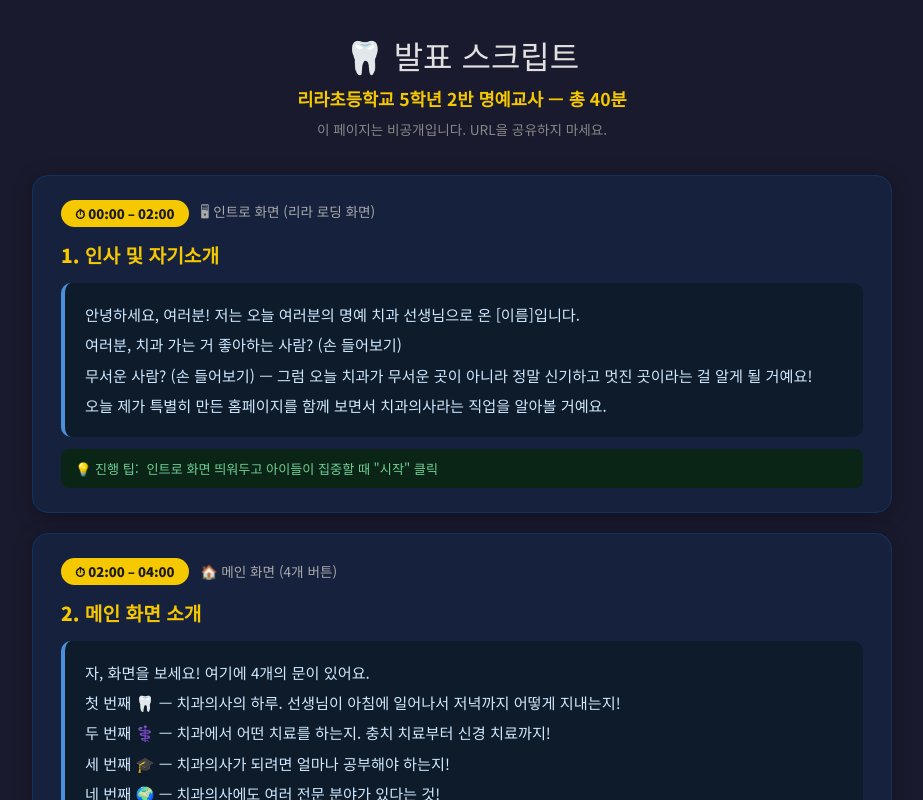
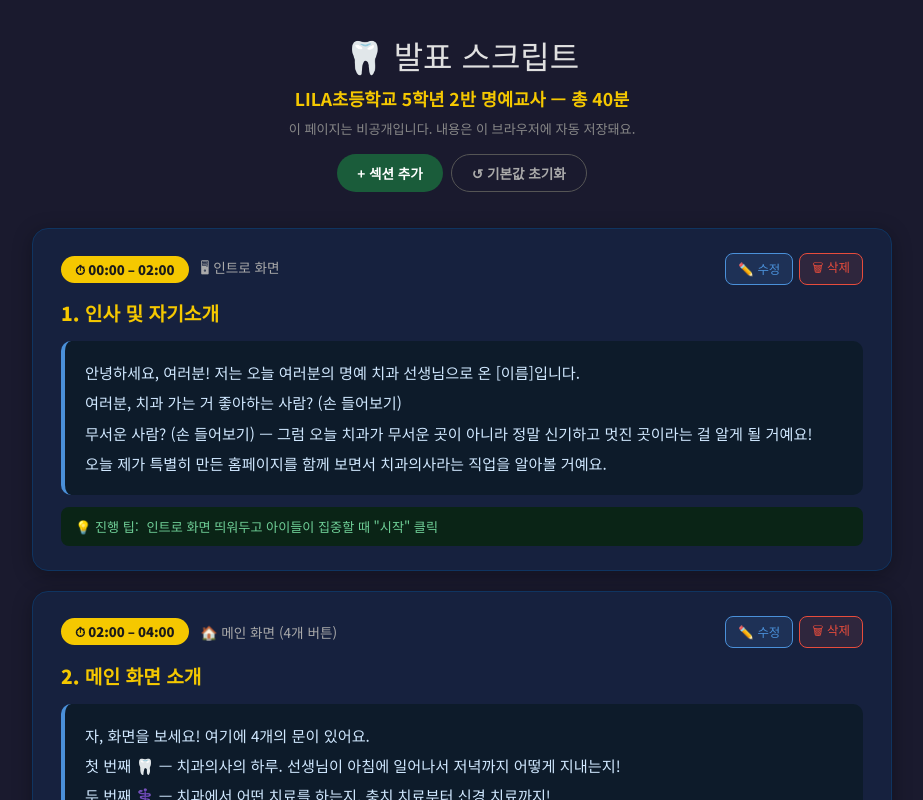
Before and after one commit to JoonhwanLim/Dentalteacher, a React (Vite) app: page /lira-presenter-only-2026 in a window 1280 px wide. Both pictures are taken after a click on the button "Enter →". Shown: the top 800 px of the page, without its empty margins (178-1101 px from the left). Built offline with nearby package versions, Linux system fonts and the light colour scheme.

Commit message:
presenter: 스크립트 편집/추가/삭제 기능 추가, LILA 표기 수정
Co-Authored-By: Claude Sonnet 4.6 <noreply@anthropic.com>

```diff
--- a/src/pages/PresenterScript.jsx
+++ b/src/pages/PresenterScript.jsx
@@ -1,218 +1,189 @@
-export default function PresenterScript() {
-  const sections = [
+import { useState, useEffect } from 'react'
+
+const DEFAULT_SECTIONS = [
   {
-      time: '00:00 – 02:00',
-      screen: '🖥 인트로 화면 (리라 로딩 화면)',
+    id: 1, time: '00:00 – 02:00', screen: '🖥 인트로 화면',
     title: '인사 및 자기소개',
-      script: `안녕하세요, 여러분! 저는 오늘 여러분의 명예 치과 선생님으로 온 [이름]입니다.
-여러분, 치과 가는 거 좋아하는 사람? (손 들어보기)
-무서운 사람? (손 들어보기) — 그럼 오늘 치과가 무서운 곳이 아니라 정말 신기하고 멋진 곳이라는 걸 알게 될 거예요!
-오늘 제가 특별히 만든 홈페이지를 함께 보면서 치과의사라는 직업을 알아볼 거예요.`,
+    script: `안녕하세요, 여러분! 저는 오늘 여러분의 명예 치과 선생님으로 온 [이름]입니다.\n여러분, 치과 가는 거 좋아하는 사람? (손 들어보기)\n무서운 사람? (손 들어보기) — 그럼 오늘 치과가 무서운 곳이 아니라 정말 신기하고 멋진 곳이라는 걸 알게 될 거예요!\n오늘 제가 특별히 만든 홈페이지를 함께 보면서 치과의사라는 직업을 알아볼 거예요.`,
     tip: '인트로 화면 띄워두고 아이들이 집중할 때 "시작" 클릭'
   },
   {
-      time: '02:00 – 04:00',
-      screen: '🏠 메인 화면 (4개 버튼)',
+    id: 2, time: '02:00 – 04:00', screen: '🏠 메인 화면 (4개 버튼)',
     title: '메인 화면 소개',
-      script: `자, 화면을 보세요! 여기에 4개의 문이 있어요.
-첫 번째 🦷 — 치과의사의 하루. 선생님이 아침에 일어나서 저녁까지 어떻게 지내는지!
-두 번째 ⚕️ — 치과에서 어떤 치료를 하는지. 충치 치료부터 신경 치료까지!
-세 번째 🎓 — 치과의사가 되려면 얼마나 공부해야 하는지!
-네 번째 🌍 — 치과의사에도 여러 전문 분야가 있다는 것!
-그리고 오른쪽 위에는 주니어 커리어넷 버튼이 있는데, 이건 나중에 소개할게요!
-자, 첫 번째 문부터 열어볼까요?`,
+    script: `자, 화면을 보세요! 여기에 4개의 문이 있어요.\n첫 번째 🦷 — 치과의사의 하루. 선생님이 아침에 일어나서 저녁까지 어떻게 지내는지!\n두 번째 ⚕️ — 치과에서 어떤 치료를 하는지. 충치 치료부터 신경 치료까지!\n세 번째 🎓 — 치과의사가 되려면 얼마나 공부해야 하는지!\n네 번째 🌍 — 치과의사에도 여러 전문 분야가 있다는 것!\n자, 첫 번째 문부터 열어볼까요?`,
     tip: '각 버튼을 마우스로 가리키며 설명. hover 효과 보여주기'
   },
   {
-      time: '04:00 – 10:00',
-      screen: '🦷 치과의사의 하루',
+    id: 3, time: '04:00 – 10:00', screen: '🦷 치과의사의 하루',
     title: '치과의사의 하루 (6분)',
-      script: `치과의사 선생님은 아침 8시 30분에 출근해요. 출근하자마자 뭘 할까요?
-오늘 만날 환자 차트를 미리 확인해요. 이 환자는 충치가 몇 개, 저 환자는 교정 조정... 철저하게 준비하죠.
-
-(09:00 진료실 준비) 도구 소독! 치과 도구는 매번 고압 증기로 소독해요. 여러분 다음 환자와 같은 도구를 쓰면 안 되잖아요?
-
-(09:30 오전 진료) 하루에 20~30명 환자를 봐요! 집중력이 엄청 중요한 직업이에요.
-
-(11:00 어린이 환자) 여러분처럼 무서워하는 어린이도 많아요. 치과의사 선생님은 달래고 또 달래면서 용기를 줘요. 스티커도 주고요!
-
-(12:30 점심) 치과의사도 밥 먹고 제일 먼저 양치질! 솔선수범이죠.
-
-(19:00 퇴근 후) 집에 가서도 공부를 해요. 의학은 매일 발전하거든요. 평생 공부하는 직업이에요!
-
-→ 화살표 키로 타임라인 넘기며 설명`,
-      tip: '← → 키보드로 타임라인 이동. 이미지에 마우스 올리면 거울 이펙트 보여주기!'
+    script: `치과의사 선생님은 아침 8시 30분에 출근해요. 출근하자마자 뭘 할까요?\n오늘 만날 환자 차트를 미리 확인해요. 철저하게 준비하죠.\n\n하루에 20~30명 환자를 봐요! 집중력이 엄청 중요한 직업이에요.\n\n여러분처럼 무서워하는 어린이도 많아요. 치과의사 선생님은 달래고 또 달래면서 용기를 줘요.\n\n집에 가서도 공부를 해요. 의학은 매일 발전하거든요. 평생 공부하는 직업이에요!`,
+    tip: '← → 키보드로 타임라인 이동. 이미지에 마우스 올리면 거울 이펙트!'
   },
   {
-      time: '10:00 – 17:00',
-      screen: '⚕️ 치과에서 어떤 치료를?',
+    id: 4, time: '10:00 – 17:00', screen: '⚕️ 치과에서 어떤 치료를?',
     title: '치료 종류 (7분)',
-      script: `자, 두 번째 문! 치과에서는 어떤 치료를 할까요?
-여기 6가지 치료가 있어요. 하나씩 클릭해볼게요.
-
-🦷 충치 치료 — 여러분 중에 충치 치료 받아본 사람? (손 들기)
-나쁜 세균이 과자 당분을 먹고 산을 뿜어서 이빨을 녹여요. 드릴로 썩은 부분 갈아내고 레진으로 채워요.
-파란 빛으로 20초만에 굳혀요! 신기하죠?
-
-🔬 스케일링 — 아무리 양치를 잘 해도 치석이 쌓여요. 초음파로 제거!
-
-😁 교정 치료 — 삐뚤빼뚤한 이를 가지런하게! 초등학생 때가 교정 최적기예요.
-
-👑 보철 치료 — 빠진 이 자리에 인공 치아! 임플란트도 여기에 속해요.
-
-🏥 신경 치료 — 충치를 오래 놔두면 신경까지 감염돼요. 이걸 살리는 마지막 방법!
-
-💉 발치 — 도저히 살릴 수 없을 때 뽑는 거예요. 사랑니도 여기!
-
-▶ 치아정보 버튼도 눌러보기 — 재미있는 치아 사실들!`,
+    script: `치과에서는 어떤 치료를 할까요? 6가지 치료가 있어요.\n\n🦷 충치 치료 — 나쁜 세균이 이빨을 녹여요. 드릴로 갈아내고 레진으로 채워요.\n🔬 스케일링 — 초음파로 치석 제거!\n😁 교정 치료 — 삐뚤빼뚤한 이를 가지런하게! 초등학생 때가 최적기예요.\n👑 보철 치료 — 빠진 이 자리에 인공 치아!\n🏥 신경 치료 — 충치를 오래 놔두면 신경까지 감염돼요.\n💉 발치 — 도저히 살릴 수 없을 때 뽑는 거예요.`,
     tip: '각 버블 클릭해서 팝업 보여주기. 치아정보 탭도 클릭!'
   },
   {
-      time: '17:00 – 22:00',
-      screen: '🎓 치과의사가 되는 법',
+    id: 5, time: '17:00 – 22:00', screen: '🎓 치과의사가 되는 법',
     title: '치과의사 되는 법 (5분)',
-      script: `치과의사가 되고 싶다면 얼마나 공부해야 할까요?
-
-초등학교 6년 → 중학교 3년 → 고등학교 3년 → 치과대학 6년!
-그리고 국가면허시험에 합격해야 해요. 인턴·레지던트까지 하면 최대 4년 더!
-
-여러분 지금 5학년이죠? 치과대학은 지금부터 약 8~9년 후예요.
-그러니까 지금부터 수학, 과학, 생물에 관심을 가지면 좋아요!
-
-치과대학은 전국에 11개밖에 없어요. 경쟁이 치열하지만, 그만큼 멋진 직업이에요.`,
+    script: `치과의사가 되고 싶다면 얼마나 공부해야 할까요?\n\n초등학교 6년 → 중학교 3년 → 고등학교 3년 → 치과대학 6년!\n그리고 국가면허시험에 합격해야 해요.\n\n여러분 지금 5학년이죠? 치과대학은 지금부터 약 8~9년 후예요.\n지금부터 수학, 과학, 생물에 관심을 가지면 좋아요!`,
     tip: '타임라인 화살표로 단계별로 넘기며 설명'
   },
   {
-      time: '22:00 – 27:00',
-      screen: '🌍 치과의사의 여러 얼굴',
+    id: 6, time: '22:00 – 27:00', screen: '🌍 치과의사의 여러 얼굴',
     title: '치과 전문 분야 (5분)',
-      script: `치과의사가 다 같은 일을 하는 게 아니에요! 전문 분야가 무려 8가지나 있어요.
-
-교정과 — 이 고르는 선생님
-구강악안면외과 — 사랑니·임플란트 수술하는 선생님
-치주과 — 잇몸 전문
-소아치과 — 어린이 전문! 여러분 담당이에요
-보철과 — 인공 치아 만드는 선생님
-치과마취과 — 아프지 않게 해주는 선생님
-보존과 — 충치·신경 치료로 치아를 최대한 살리는 선생님
-구강내과 — 턱관절 통증, 이갈이, 코골이 전문!
-
-여러분 중에 어떤 전문의가 되고 싶은 사람 있나요?`,
+    script: `치과의사가 다 같은 일을 하는 게 아니에요! 전문 분야가 8가지나 있어요.\n\n교정과 / 구강악안면외과 / 치주과 / 소아치과\n보철과 / 치과마취과 / 보존과 / 구강내과\n\n여러분 중에 어떤 전문의가 되고 싶은 사람 있나요?`,
     tip: '각 이미지 클릭하면 설명 팝업이 나와요'
   },
   {
-      time: '27:00 – 30:00',
-      screen: '🌐 주니어 커리어넷 (메인 화면)',
+    id: 7, time: '27:00 – 30:00', screen: '🌐 주니어 커리어넷',
     title: '적성검사 안내 (3분)',
-      script: `자, 이제 메인 화면 오른쪽 위에 있는 "주니어 커리어넷" 버튼을 눌러볼게요!
-
-이 사이트는 교육부에서 만든 진로 탐색 사이트예요.
-여기서 "직업흥미탐색" 이나 "직업적성검사"를 해볼 수 있어요.
-
-내가 어떤 걸 좋아하는지, 어떤 직업이 나한테 맞는지 알 수 있어요.
-치과의사 말고도 다양한 직업을 탐색할 수 있답니다.
-
-집에 가서 꼭 한번 해보세요! 부모님과 같이 해도 재밌어요.`,
+    script: `메인 화면 오른쪽 위에 있는 "주니어 커리어넷" 버튼을 눌러볼게요!\n\n이 사이트는 교육부에서 만든 진로 탐색 사이트예요.\n내가 어떤 걸 좋아하는지, 어떤 직업이 나한테 맞는지 알 수 있어요.\n집에 가서 꼭 한번 해보세요!`,
     tip: '실제로 버튼 클릭해서 새 탭으로 사이트 열어 보여주기'
   },
   {
-      time: '30:00 – 38:00',
-      screen: '📝 학생 참여 화면 (퀴즈 & 게임)',
-      title: '퀴즈 & 게임 집에서 하는 방법 (8분)',
-      script: `자, 오늘 배운 내용을 퀴즈로 확인해볼 수 있어요!
-메인 화면 오른쪽 위 노란색 버튼 "학생 참여" 를 클릭하세요.
-
-【집에서 하는 방법】
-① 이 홈페이지 주소를 기억하거나 QR코드를 찍어요 (주소 보여주기)
-② "학생 참여" 버튼 → 내 이름 찾기
-③ 이름 클릭 → "맞아요! 시작하기" → 퀴즈 10문제 풀기
-④ 퀴즈를 다 풀면 수료증이 나와요! 화면 캡처해서 선생님께 보내주세요.
-⑤ 퀴즈를 마치면 댓글 게시판과 충치 게임도 할 수 있어요!
-
-【충치 게임】
-충치가 이빨에 나타나면 클릭해서 없애는 게임이에요.
-황금 충치는 500점! 30초 안에 최고 점수 도전!
-명예의 전당에 이름을 올려봐요 🏆
-
-주의! 반드시 본인 이름으로만 접속해야 해요. 다른 친구 이름으로 하면 안 돼요!`,
+    id: 8, time: '30:00 – 38:00', screen: '📝 퀴즈 & 게임',
+    title: '퀴즈 & 게임 소개 (8분)',
+    script: `오늘 배운 내용을 퀴즈로 확인해볼 수 있어요!\n메인 화면 노란색 "학생 참여" 버튼을 클릭하세요.\n\n① 홈페이지 주소 접속\n② 내 이름 찾기\n③ 퀴즈 10문제 풀기\n④ 수료증 캡처 → 선생님께 보내기!\n⑤ 댓글 게시판 + 충치 게임 참여!\n\n⚠️ 반드시 본인 이름으로만 접속!`,
     tip: '실제로 이름 클릭해서 퀴즈 화면 보여주기. 게임도 시연!'
   },
   {
-      time: '38:00 – 40:00',
-      screen: '🏠 메인 화면',
+    id: 9, time: '38:00 – 40:00', screen: '🏠 메인 화면',
     title: '마무리 (2분)',
-      script: `오늘 치과의사라는 직업, 어떠셨나요?
-
-무서운 곳이 아니라 여러분의 이빨을 지켜주는 멋진 선생님들이 일하는 곳이에요.
-여러분 중에 미래의 치과의사가 있을지도 몰라요!
-
-숙제! 집에서 꼭 세 가지 해오세요:
-✅ 1. 퀴즈 풀고 수료증 받기
-✅ 2. 충치 게임 도전하기
-✅ 3. 주니어 커리어넷 적성검사 해보기
-
-오늘 잘 들어줘서 고마워요! 질문 있는 사람?`,
-      tip: '질문 2~3개 받고 마무리. 시간 남으면 게임 시연 추가!'
+    script: `오늘 치과의사라는 직업, 어떠셨나요?\n\n숙제! 집에서 꼭 세 가지 해오세요:\n✅ 1. 퀴즈 풀고 수료증 받기\n✅ 2. 충치 게임 도전하기\n✅ 3. 주니어 커리어넷 적성검사 해보기\n\n오늘 잘 들어줘서 고마워요! 질문 있는 사람?`,
+    tip: '질문 2~3개 받고 마무리'
   },
 ]
+
+const STORAGE_KEY = 'lila_presenter_script_v1'
+
+function load() {
+  try {
+    const raw = localStorage.getItem(STORAGE_KEY)
+    return raw ? JSON.parse(raw) : DEFAULT_SECTIONS
+  } catch { return DEFAULT_SECTIONS }
+}
+
+function save(sections) {
+  localStorage.setItem(STORAGE_KEY, JSON.stringify(sections))
+}
+
+export default function PresenterScript() {
+  const [sections, setSections] = useState(load)
+  const [editing, setEditing] = useState(null) // id of section being edited
+  const [draft, setDraft] = useState({})
+
+  function startEdit(s) {
+    setEditing(s.id)
+    setDraft({ time: s.time, screen: s.screen, title: s.title, script: s.script, tip: s.tip })
+  }
+
+  function commitEdit() {
+    const updated = sections.map(s => s.id === editing ? { ...s, ...draft } : s)
+    setSections(updated)
+    save(updated)
+    setEditing(null)
+  }
+
+  function deleteSection(id) {
+    if (!window.confirm('이 섹션을 삭제할까요?')) return
+    const updated = sections.filter(s => s.id !== id)
+    setSections(updated)
+    save(updated)
+  }
+
+  function addSection() {
+    const newId = Date.now()
+    const updated = [...sections, { id: newId, time: '', screen: '', title: '새 섹션', script: '', tip: '' }]
+    setSections(updated)
+    save(updated)
+    startEdit({ id: newId, time: '', screen: '', title: '새 섹션', script: '', tip: '' })
+  }
+
+  function resetAll() {
+    if (!window.confirm('기본값으로 초기화할까요? 작성한 내용이 모두 사라져요.')) return
+    setSections(DEFAULT_SECTIONS)
+    save(DEFAULT_SECTIONS)
+  }
+
+  const inputStyle = {
+    width: '100%', background: '#0D1B2A', border: '1px solid #4A90D9',
+    borderRadius: 8, padding: '8px 12px', color: '#D0E8FF',
+    fontFamily: "'Noto Sans KR', sans-serif", fontSize: '0.88rem',
+    boxSizing: 'border-box', marginBottom: 8,
+  }
 
   return (
     <div style={{ fontFamily: "'Noto Sans KR', sans-serif", background: '#1A1A2E', minHeight: '100vh', padding: '32px 24px', color: '#E0E0E0' }}>
       <div style={{ maxWidth: 860, margin: '0 auto' }}>
+
+        {/* 헤더 */}
         <div style={{ textAlign: 'center', marginBottom: 36 }}>
           <div style={{ fontSize: '2rem', marginBottom: 8 }}>🦷 발표 스크립트</div>
-          <div style={{ fontSize: '1.1rem', color: '#F5C800', fontWeight: 700 }}>리라초등학교 5학년 2반 명예교사 — 총 40분</div>
-          <div style={{ marginTop: 8, fontSize: '0.85rem', color: '#888' }}>이 페이지는 비공개입니다. URL을 공유하지 마세요.</div>
+          <div style={{ fontSize: '1.1rem', color: '#F5C800', fontWeight: 700 }}>LILA초등학교 5학년 2반 명예교사 — 총 40분</div>
+          <div style={{ marginTop: 8, fontSize: '0.82rem', color: '#888' }}>이 페이지는 비공개입니다. 내용은 이 브라우저에 자동 저장돼요.</div>
+          <div style={{ marginTop: 16, display: 'flex', gap: 8, justifyContent: 'center', flexWrap: 'wrap' }}>
+            <button onClick={addSection} style={{ background: '#1A5C3A', border: 'none', borderRadius: 50, padding: '8px 20px', color: 'white', fontFamily: 'inherit', fontWeight: 700, cursor: 'pointer', fontSize: '0.85rem' }}>+ 섹션 추가</button>
+            <button onClick={resetAll} style={{ background: 'none', border: '1px solid #555', borderRadius: 50, padding: '8px 20px', color: '#aaa', fontFamily: 'inherit', fontWeight: 700, cursor: 'pointer', fontSize: '0.85rem' }}>↺ 기본값 초기화</button>
+          </div>
         </div>
 
+        {/* 섹션 목록 */}
         {sections.map((s, i) => (
-          <div key={i} style={{
-            background: '#16213E', borderRadius: 16, padding: '24px 28px',
-            marginBottom: 20, border: '1px solid #0F3460',
-            boxShadow: '0 4px 20px rgba(0,0,0,0.3)',
-          }}>
+          <div key={s.id} style={{ background: '#16213E', borderRadius: 16, padding: '24px 28px', marginBottom: 20, border: editing === s.id ? '1.5px solid #4A90D9' : '1px solid #0F3460', boxShadow: '0 4px 20px rgba(0,0,0,0.3)' }}>
+
+            {editing === s.id ? (
+              /* ── 편집 모드 ── */
+              <div>
+                <div style={{ display: 'flex', gap: 8, marginBottom: 12 }}>
+                  <input value={draft.time} onChange={e => setDraft(d => ({ ...d, time: e.target.value }))} placeholder="시간 (예: 00:00 – 02:00)" style={{ ...inputStyle, flex: 1 }} />
+                  <input value={draft.screen} onChange={e => setDraft(d => ({ ...d, screen: e.target.value }))} placeholder="화면 (예: 🖥 인트로 화면)" style={{ ...inputStyle, flex: 2 }} />
+                </div>
+                <input value={draft.title} onChange={e => setDraft(d => ({ ...d, title: e.target.value }))} placeholder="섹션 제목" style={{ ...inputStyle, fontWeight: 700, fontSize: '1rem' }} />
+                <textarea value={draft.script} onChange={e => setDraft(d => ({ ...d, script: e.target.value }))} placeholder="발표 스크립트 내용..." rows={8} style={{ ...inputStyle, resize: 'vertical', lineHeight: 1.8 }} />
+                <textarea value={draft.tip} onChange={e => setDraft(d => ({ ...d, tip: e.target.value }))} placeholder="진행 팁..." rows={2} style={{ ...inputStyle, color: '#6FCF97', resize: 'vertical' }} />
+                <div style={{ display: 'flex', gap: 8, justifyContent: 'flex-end', marginTop: 4 }}>
+                  <button onClick={() => setEditing(null)} style={{ background: 'none', border: '1px solid #555', borderRadius: 50, padding: '7px 18px', color: '#aaa', fontFamily: 'inherit', cursor: 'pointer' }}>취소</button>
+                  <button onClick={commitEdit} style={{ background: '#4A90D9', border: 'none', borderRadius: 50, padding: '7px 22px', color: 'white', fontFamily: 'inherit', fontWeight: 700, cursor: 'pointer' }}>저장</button>
+                </div>
+              </div>
+            ) : (
+              /* ── 보기 모드 ── */
+              <div>
                 <div style={{ display: 'flex', alignItems: 'center', gap: 12, marginBottom: 14, flexWrap: 'wrap' }}>
-              <span style={{
-                background: '#F5C800', color: '#1A1A1A',
-                borderRadius: 50, padding: '4px 14px',
-                fontWeight: 900, fontSize: '0.82rem', whiteSpace: 'nowrap',
-              }}>⏱ {s.time}</span>
-              <span style={{ color: '#aaa', fontSize: '0.85rem' }}>{s.screen}</span>
+                  {s.time && <span style={{ background: '#F5C800', color: '#1A1A1A', borderRadius: 50, padding: '4px 14px', fontWeight: 900, fontSize: '0.82rem', whiteSpace: 'nowrap' }}>⏱ {s.time}</span>}
+                  {s.screen && <span style={{ color: '#aaa', fontSize: '0.85rem' }}>{s.screen}</span>}
+                  <div style={{ marginLeft: 'auto', display: 'flex', gap: 6 }}>
+                    <button onClick={() => startEdit(s)} style={{ background: 'rgba(74,144,217,0.15)', border: '1px solid #4A90D9', borderRadius: 8, padding: '4px 12px', color: '#4A90D9', fontFamily: 'inherit', fontSize: '0.78rem', cursor: 'pointer' }}>✏️ 수정</button>
+                    <button onClick={() => deleteSection(s.id)} style={{ background: 'rgba(231,76,60,0.12)', border: '1px solid #E74C3C', borderRadius: 8, padding: '4px 12px', color: '#E74C3C', fontFamily: 'inherit', fontSize: '0.78rem', cursor: 'pointer' }}>🗑 삭제</button>
                   </div>
-
-            <h2 style={{ fontSize: '1.2rem', fontWeight: 900, color: '#F5C800', marginBottom: 14 }}>
-              {i + 1}. {s.title}
-            </h2>
-
-            <div style={{
-              background: '#0D1B2A', borderRadius: 10, padding: '16px 20px',
-              fontSize: '0.95rem', lineHeight: 2, color: '#D0E8FF',
-              whiteSpace: 'pre-line', marginBottom: 12,
-              borderLeft: '4px solid #4A90D9',
-            }}>
+                </div>
+                <h2 style={{ fontSize: '1.2rem', fontWeight: 900, color: '#F5C800', marginBottom: 14 }}>{i + 1}. {s.title}</h2>
+                {s.script && (
+                  <div style={{ background: '#0D1B2A', borderRadius: 10, padding: '16px 20px', fontSize: '0.95rem', lineHeight: 2, color: '#D0E8FF', whiteSpace: 'pre-line', marginBottom: 12, borderLeft: '4px solid #4A90D9' }}>
                     {s.script}
                   </div>
-
-            <div style={{
-              display: 'flex', alignItems: 'flex-start', gap: 8,
-              background: '#0A2416', borderRadius: 8, padding: '10px 14px',
-              fontSize: '0.82rem', color: '#6FCF97',
-            }}>
+                )}
+                {s.tip && (
+                  <div style={{ display: 'flex', alignItems: 'flex-start', gap: 8, background: '#0A2416', borderRadius: 8, padding: '10px 14px', fontSize: '0.82rem', color: '#6FCF97' }}>
                     <span style={{ flexShrink: 0 }}>💡 진행 팁:</span>
                     <span>{s.tip}</span>
                   </div>
+                )}
+              </div>
+            )}
           </div>
         ))}
 
-        <div style={{
-          background: '#16213E', borderRadius: 16, padding: '20px 28px',
-          border: '1px solid #F5C800', marginTop: 8,
-        }}>
+        {/* 시간 요약 */}
+        <div style={{ background: '#16213E', borderRadius: 16, padding: '20px 28px', border: '1px solid #F5C800', marginTop: 8 }}>
           <div style={{ fontWeight: 900, color: '#F5C800', marginBottom: 10 }}>📋 전체 시간 요약</div>
           <div style={{ display: 'grid', gridTemplateColumns: 'repeat(auto-fill, minmax(220px, 1fr))', gap: 8 }}>
             {sections.map((s, i) => (
-              <div key={i} style={{ fontSize: '0.82rem', color: '#aaa' }}>
-                <span style={{ color: '#F5C800', fontWeight: 700 }}>{s.time}</span> {s.title}
+              <div key={s.id} style={{ fontSize: '0.82rem', color: '#aaa' }}>
+                <span style={{ color: '#F5C800', fontWeight: 700 }}>{s.time || '—'}</span> {s.title}
               </div>
             ))}
           </div>
```
Lines whose indentation alone changed are shown as unchanged.
